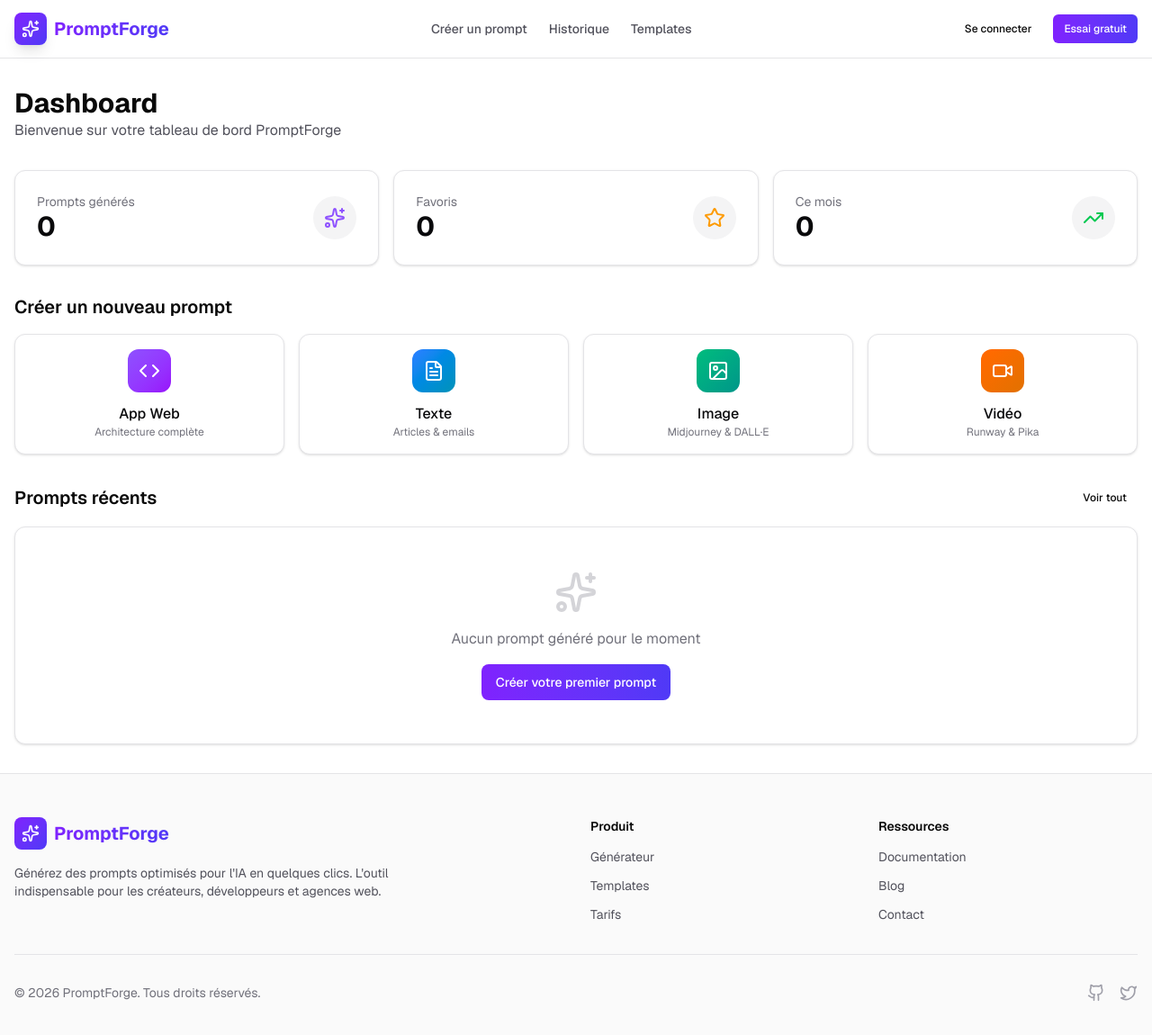
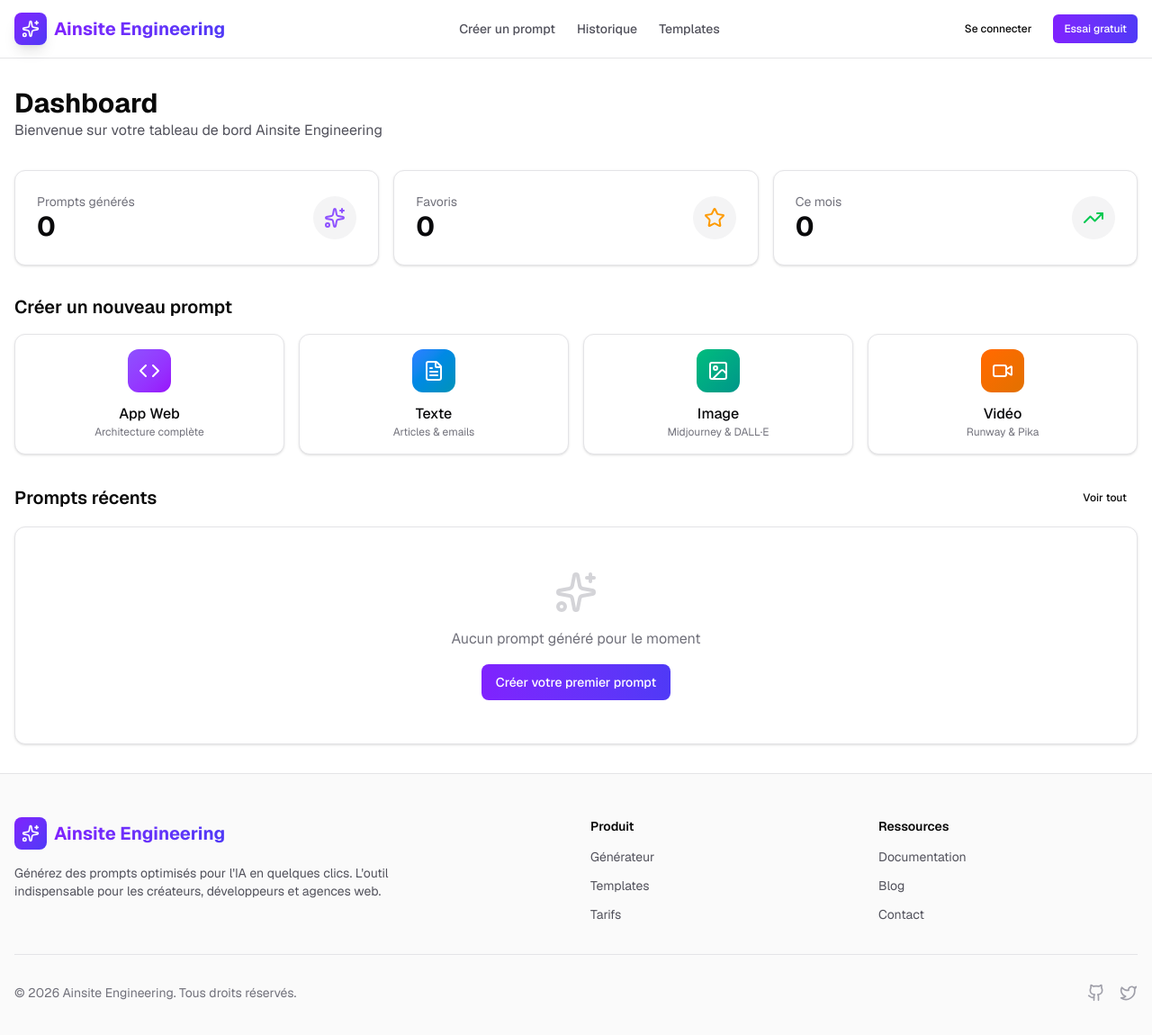
Before and after one commit to Hugonnet/Ainsite-Engineering, a Next.js app: page /dashboard in a window 1280 px wide. Shown: the top 1150 px of the page at 90% size. Built offline with nearby package versions, Linux system fonts and the light colour scheme.

Commit message:
feat: Rebrand application from PromptForge to Ainsite Engineering.

```diff
--- a/app/(dashboard)/dashboard/page.tsx
+++ b/app/(dashboard)/dashboard/page.tsx
@@ -22,10 +22,12 @@ export default function DashboardPage() {
   const stats = [
     { label: "Prompts générés", value: history.length.toString(), icon: Sparkles, color: "text-violet-500" },
     { label: "Favoris", value: history.filter((h) => h.favorite).length.toString(), icon: Star, color: "text-amber-500" },
-    { label: "Ce mois", value: history.filter((h) => {
-      const thisMonth = new Date().getMonth();
-      return new Date(h.createdAt).getMonth() === thisMonth;
-    }).length.toString(), icon: TrendingUp, color: "text-green-500" },
+    {
+      label: "Ce mois", value: history.filter((h) => {
+        const thisMonth = new Date().getMonth();
+        return new Date(h.createdAt).getMonth() === thisMonth;
+      }).length.toString(), icon: TrendingUp, color: "text-green-500"
+    },
   ];
 
   const recentPrompts = history.slice(0, 5);
@@ -49,7 +51,7 @@ export default function DashboardPage() {
     <div className="container mx-auto px-4 py-8">
       <div className="mb-8">
         <h1 className="text-3xl font-bold">Dashboard</h1>
-        <p className="text-zinc-600 dark:text-zinc-400">Bienvenue sur votre tableau de bord PromptForge</p>
+        <p className="text-zinc-600 dark:text-zinc-400">Bienvenue sur votre tableau de bord Ainsite Engineering</p>
       </div>
 
       {/* Stats */}
--- a/app/layout.tsx
+++ b/app/layout.tsx
@@ -15,7 +15,7 @@ const geistMono = Geist_Mono({
 });
 
 export const metadata: Metadata = {
-  title: "PromptForge - Générateur de Prompts IA",
+  title: "Ainsite Engineering - Générateur de Prompts IA",
   description: "Créez des prompts optimisés pour l'IA en quelques clics. L'outil indispensable pour les créateurs, développeurs et agences web.",
 };
 
--- a/app/page.tsx
+++ b/app/page.tsx
@@ -16,7 +16,7 @@ export default function HomePage() {
             Prêt à créer des prompts performants ?
           </h2>
           <p className="text-lg text-white/80 mb-8 max-w-2xl mx-auto">
-            Rejoignez des milliers de créateurs et développeurs qui utilisent PromptForge
+            Rejoignez des milliers de créateurs et développeurs qui utilisent Ainsite Engineering
             pour obtenir des résultats exceptionnels avec l'IA.
           </p>
           <a
--- a/components/layout/footer.tsx
+++ b/components/layout/footer.tsx
@@ -12,7 +12,7 @@ export function Footer() {
                 <Sparkles className="h-5 w-5" />
               </div>
               <span className="text-xl font-bold bg-gradient-to-r from-violet-600 to-indigo-600 bg-clip-text text-transparent">
-                PromptForge
+                Ainsite Engineering
               </span>
             </Link>
             <p className="text-sm text-zinc-600 dark:text-zinc-400 max-w-md">
@@ -66,7 +66,7 @@ export function Footer() {
 
         <div className="mt-8 pt-8 border-t border-zinc-200 dark:border-zinc-800 flex flex-col md:flex-row justify-between items-center gap-4">
           <p className="text-sm text-zinc-500">
-            © {new Date().getFullYear()} PromptForge. Tous droits réservés.
+            © {new Date().getFullYear()} Ainsite Engineering. Tous droits réservés.
           </p>
           <div className="flex items-center gap-4">
             <a href="#" className="text-zinc-400 hover:text-zinc-600 dark:hover:text-zinc-300 transition-colors">
--- a/components/layout/header.tsx
+++ b/components/layout/header.tsx
@@ -16,7 +16,7 @@ export function Header() {
             <Sparkles className="h-5 w-5" />
           </div>
           <span className="text-xl font-bold bg-gradient-to-r from-violet-600 to-indigo-600 bg-clip-text text-transparent">
-            PromptForge
+            Ainsite Engineering
           </span>
         </Link>
 
```
